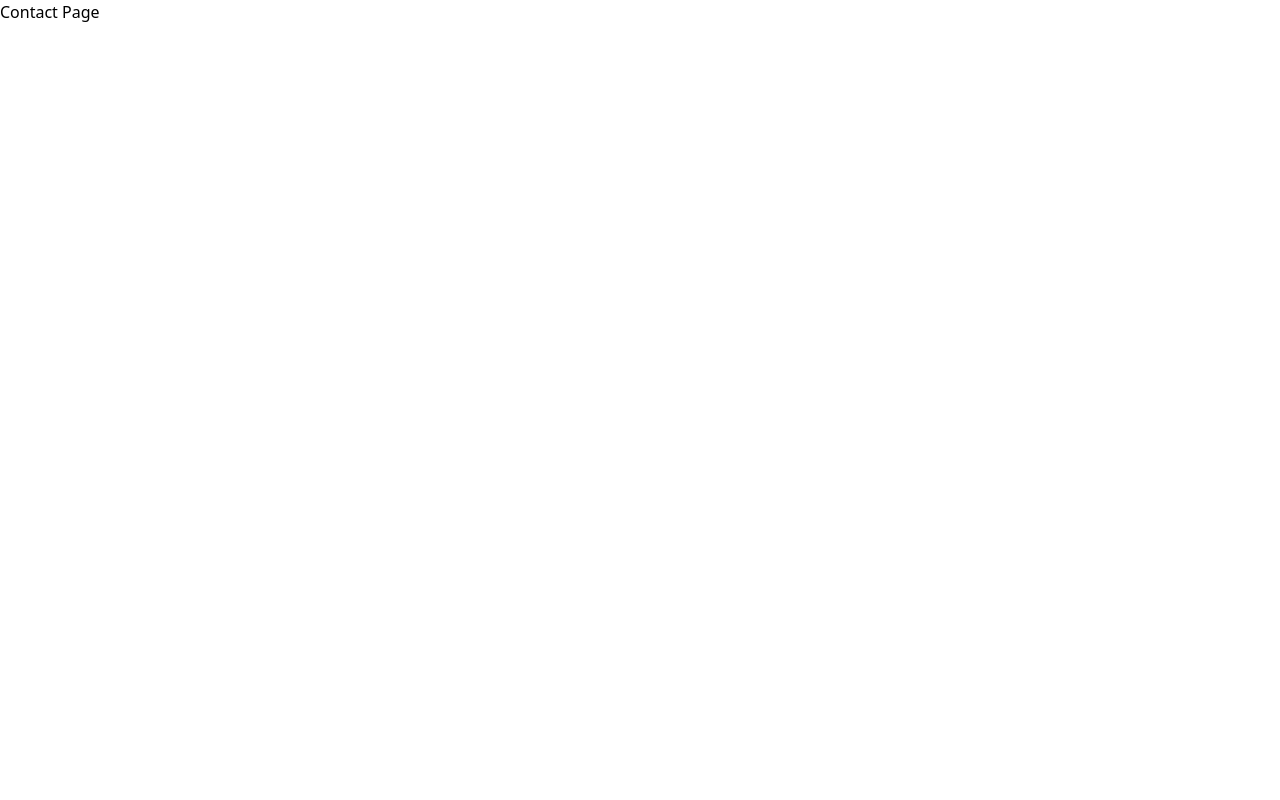
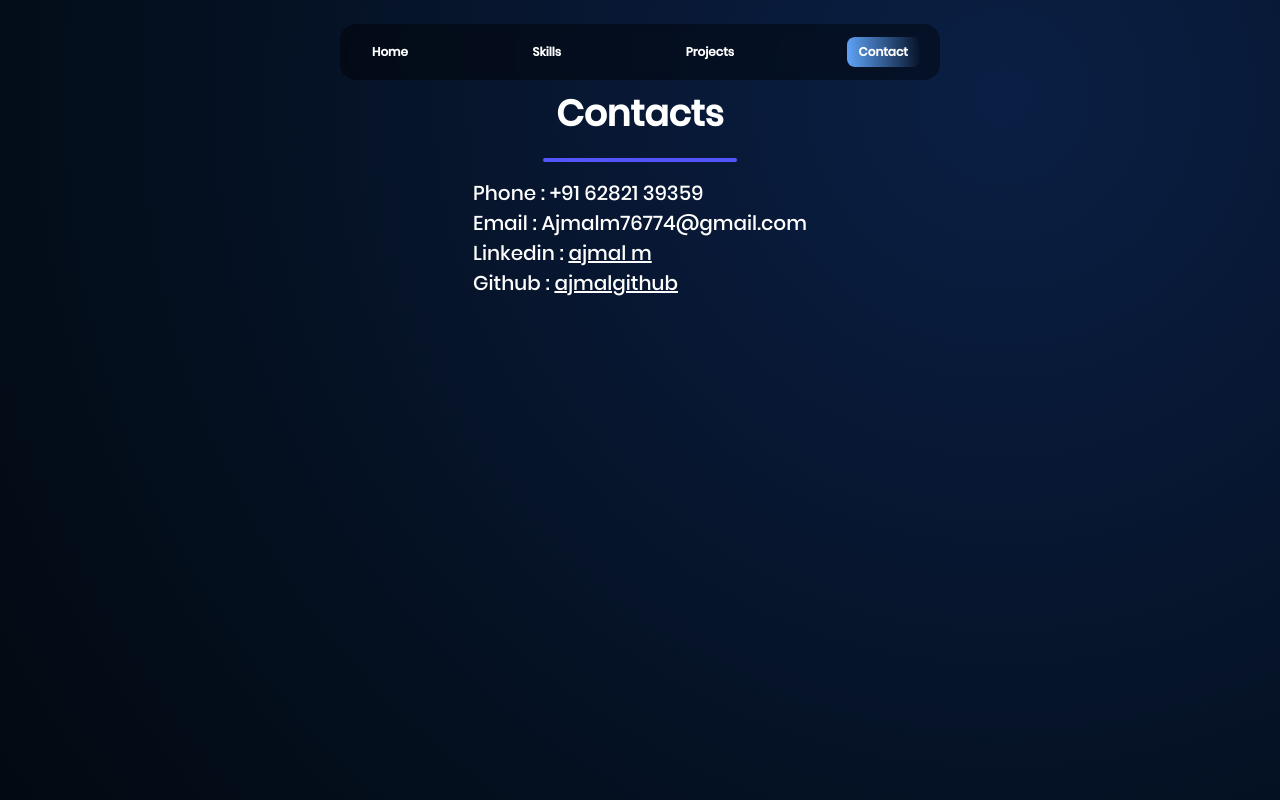
Before and after one commit to ajmal-m/portfolio-website, a React (Create React App) app: page /contact in a window 1280 px wide. Built offline with nearby package versions, Linux system fonts and the light colour scheme.

Commit message:
Contact detail update

```diff
--- a/src/components/Contact.js
+++ b/src/components/Contact.js
@@ -1,10 +1,48 @@
-
+import Navbar from "./Navbar";
+import AnimatedText from "./AnimatedText";
 
 const Contact = ()  => {
     return (
-        <section>
-            <h1>Contact Page</h1>
-        </section>
+        <div
+            className="
+                bg-[grey] dark:bg-[red] h-screen overflow-y-auto
+                bg-blue-shadow flex justify-center
+                custom-scrollbar scroll-smooth
+            "
+        >
+             <div className="max-w-[700px]">
+                <Navbar/>
+                <section className="mt-[90px] px-[16px] pb-[15px]">
+                    <div>
+                        <AnimatedText>
+                            <h1 className="text-4xl pb-1 py-1 font-bold text-white text-center mt-4 font-popinsMedium">Contacts</h1>
+                            <div className="h-1 bg-[#5255fa] w-7/12 mx-auto mt-5 rounded-lg"></div>
+                        </AnimatedText>
+                    </div>
+
+                    <div className="flex flex-col gap-[16px] mt-[16px]">
+                        <div>
+                            <AnimatedText>
+                            <h1 className="text-[white] text-red font-popinsMedium text-[20px]">Phone : <a href="tel:+916282139359">+91 62821 39359</a></h1>
+                            </AnimatedText>
+
+                            <AnimatedText>
+                            <h1 className="text-[white] text-red font-popinsMedium text-[20px]">Email : <a href="mailto:ajmalm76774@gmail.com">Ajmalm76774@gmail.com</a></h1>
+                            </AnimatedText>
+
+                            <AnimatedText>
+                            <h1 className="text-[white] text-red font-popinsMedium text-[20px]">Linkedin : <a href="https://www.linkedin.com/in/ajmal-m-b655811b2/" className="underline">ajmal m</a></h1>
+                            </AnimatedText>
+
+                            <AnimatedText>
+                            <h1 className="text-[white] text-red font-popinsMedium text-[20px]">Github : <a href=" https://github.com/ajmal-m" className="underline">ajmalgithub</a></h1>
+                            </AnimatedText>
+
+                        </div>
+                    </div>
+                </section>
+            </div>
+        </div>
     )
 }
 
```
